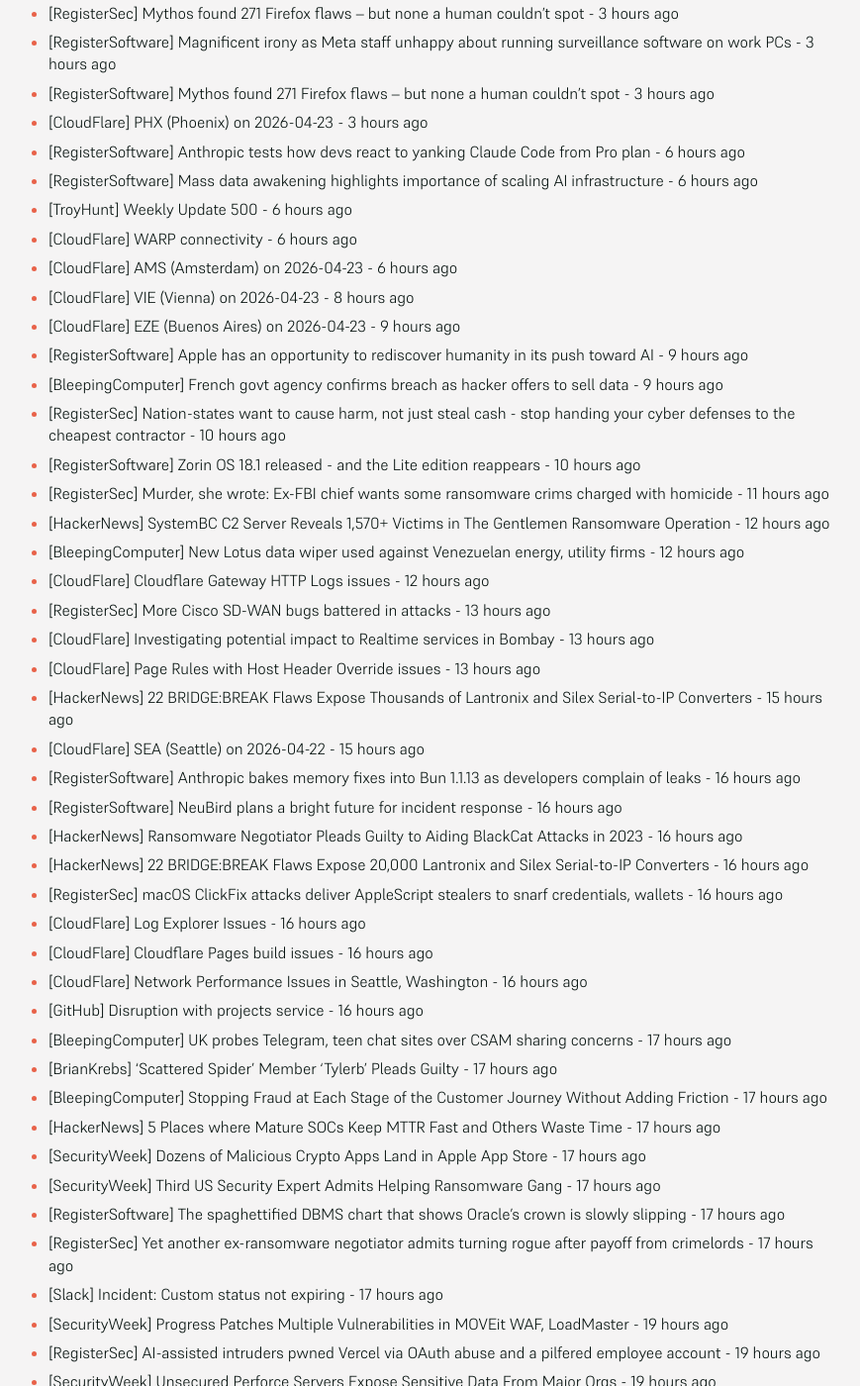
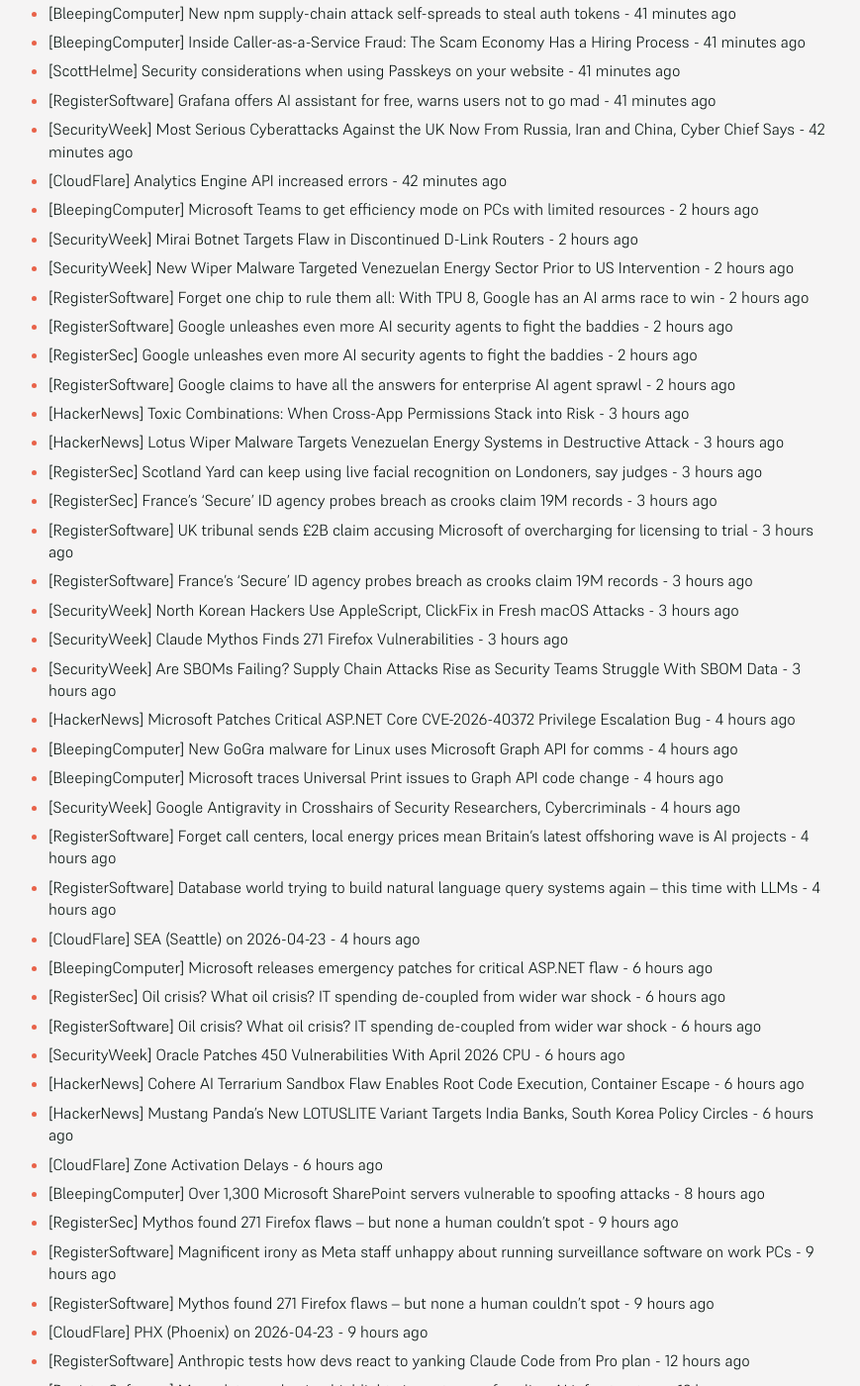
Before and after one commit to SecOpsNews/news, a Jekyll site: the page built from index.md, in a window 1280 px wide and 1400 px high, scrolled down 302 px. Shown: the whole window at 99% size, without its empty margins (215-1084 px from the left). Built offline with Jekyll 4.4.1, drawn with Linux system fonts in a browser that asks for light colours; some of the changed text lies outside the part shown.

Commit message:
New Feed

```diff
--- a/index.md
+++ b/index.md
@@ -9,71 +9,108 @@ description: Latest Updates
 
 <!-- SecOps start -->
 
-- [BleepingComputer] Over 1,300 Microsoft SharePoint servers vulnerable to spoofing attacks - 1 hour ago
-- [RegisterSec] Mythos found 271 Firefox flaws – but none a human couldn’t spot - 3 hours ago
-- [RegisterSoftware] Magnificent irony as Meta staff unhappy about running surveillance software on work PCs - 3 hours ago
-- [RegisterSoftware] Mythos found 271 Firefox flaws – but none a human couldn’t spot - 3 hours ago
-- [CloudFlare] PHX (Phoenix) on 2026-04-23 - 3 hours ago
-- [RegisterSoftware] Anthropic tests how devs react to yanking Claude Code from Pro plan - 6 hours ago
-- [RegisterSoftware] Mass data awakening highlights importance of scaling AI infrastructure - 6 hours ago
-- [TroyHunt] Weekly Update 500 - 6 hours ago
-- [CloudFlare] WARP connectivity - 6 hours ago
-- [CloudFlare] AMS (Amsterdam) on 2026-04-23 - 6 hours ago
-- [CloudFlare] VIE (Vienna) on 2026-04-23 - 8 hours ago
-- [CloudFlare] EZE (Buenos Aires) on 2026-04-23 - 9 hours ago
-- [RegisterSoftware] Apple has an opportunity to rediscover humanity in its push toward AI - 9 hours ago
-- [BleepingComputer] French govt agency confirms breach as hacker offers to sell data - 9 hours ago
-- [RegisterSec] Nation-states want to cause harm, not just steal cash - stop handing your cyber defenses to the cheapest contractor - 10 hours ago
-- [RegisterSoftware] Zorin OS 18.1 released - and the Lite edition reappears - 10 hours ago
-- [RegisterSec] Murder, she wrote: Ex-FBI chief wants some ransomware crims charged with homicide - 11 hours ago
-- [HackerNews] SystemBC C2 Server Reveals 1,570+ Victims in The Gentlemen Ransomware Operation - 12 hours ago
-- [BleepingComputer] New Lotus data wiper used against Venezuelan energy, utility firms - 12 hours ago
-- [CloudFlare] Cloudflare Gateway HTTP Logs issues - 12 hours ago
-- [RegisterSec] More Cisco SD-WAN bugs battered in attacks - 13 hours ago
-- [CloudFlare] Investigating potential impact to Realtime services in Bombay - 13 hours ago
-- [CloudFlare] Page Rules with Host Header Override issues - 13 hours ago
-- [HackerNews] 22 BRIDGE:BREAK Flaws Expose Thousands of Lantronix and Silex Serial-to-IP Converters - 15 hours ago
-- [CloudFlare] SEA (Seattle) on 2026-04-22 - 15 hours ago
-- [RegisterSoftware] Anthropic bakes memory fixes into Bun 1.1.13 as developers complain of leaks - 16 hours ago
-- [RegisterSoftware] NeuBird plans a bright future for incident response - 16 hours ago
-- [HackerNews] Ransomware Negotiator Pleads Guilty to Aiding BlackCat Attacks in 2023 - 16 hours ago
-- [HackerNews] 22 BRIDGE:BREAK Flaws Expose 20,000 Lantronix and Silex Serial-to-IP Converters - 16 hours ago
-- [RegisterSec] macOS ClickFix attacks deliver AppleScript stealers to snarf credentials, wallets - 16 hours ago
-- [CloudFlare] Log Explorer Issues - 16 hours ago
-- [CloudFlare] Cloudflare Pages build issues - 16 hours ago
-- [CloudFlare] Network Performance Issues in Seattle, Washington - 16 hours ago
-- [GitHub] Disruption with projects service - 16 hours ago
-- [BleepingComputer] UK probes Telegram, teen chat sites over CSAM sharing concerns - 17 hours ago
-- [BrianKrebs] ‘Scattered Spider’ Member ‘Tylerb’ Pleads Guilty - 17 hours ago
-- [BleepingComputer] Stopping Fraud at Each Stage of the Customer Journey Without Adding Friction - 17 hours ago
-- [HackerNews] 5 Places where Mature SOCs Keep MTTR Fast and Others Waste Time - 17 hours ago
-- [SecurityWeek] Dozens of Malicious Crypto Apps Land in Apple App Store - 17 hours ago
-- [SecurityWeek] Third US Security Expert Admits Helping Ransomware Gang - 17 hours ago
-- [RegisterSoftware] The spaghettified DBMS chart that shows Oracle's crown is slowly slipping - 17 hours ago
-- [RegisterSec] Yet another ex-ransomware negotiator admits turning rogue after payoff from crimelords - 17 hours ago
-- [Slack] Incident: Custom status not expiring - 17 hours ago
-- [SecurityWeek] Progress Patches Multiple Vulnerabilities in MOVEit WAF, LoadMaster - 19 hours ago
-- [RegisterSec] AI-assisted intruders pwned Vercel via OAuth abuse and a pilfered employee account - 19 hours ago
-- [SecurityWeek] Unsecured Perforce Servers Expose Sensitive Data From Major Orgs - 19 hours ago
-- [RegisterSoftware] AI-assisted intruders pwned Vercel via OAuth abuse and a pilfered employee account - 19 hours ago
-- [BleepingComputer] CISA flags new SD-WAN flaw as actively exploited in attacks - 19 hours ago
-- [CloudFlare] Cloudflare Access Availability Issues - 19 hours ago
-- [HackerNews] Google Patches Antigravity IDE Flaw Enabling Prompt Injection Code Execution - 20 hours ago
-- [HackerNews] NGate Campaign Targets Brazil, Trojanizes HandyPay to Steal NFC Data and PINs - 20 hours ago
-- [HackerNews] No Exploit Needed: How Attackers Walk Through the Front Door via Identity-Based Attacks - 20 hours ago
-- [RegisterSec] Met police trials snoop tech platform in push to cuff more London shoplifters - 20 hours ago
-- [RegisterSec] Crook claims to leak 'video surveillance footage' of companies - 20 hours ago
-- [BleepingComputer] Actively exploited Apache ActiveMQ flaw impacts 6,400 servers - 20 hours ago
-- [SecurityWeek] Data Breaches at Healthcare Organizations in Illinois and Texas Affect 600,000 - 20 hours ago
-- [SecurityWeek] Organizations Warned of Exploited Cisco, Kentico, Zimbra Vulnerabilities - 20 hours ago
-- [SecurityWeek] $290 Million Kelp DAO Crypto Heist Blamed on North Korea - 21 hours ago
-- [RegisterSoftware] Schmoozebots: Study finds flattery will get AI everywhere - 21 hours ago
-- [RegisterSoftware] Task Manager's CPU meter is an obituary for the recent past, says the engineer who built it - 21 hours ago
-- [BleepingComputer] Former ransomware negotiator pleads guilty to BlackCat attacks - 21 hours ago
-- [RegisterSec] Panasonic creates device-locked QR codes to speed facial biometric capture - 23 hours ago
-- [RegisterSec] Adaptavist Group breach spawns imposter emails as ransomware crew claims mega-haul - 23 hours ago
-- [BleepingComputer] NGate Android malware uses HandyPay NFC app to steal card data - 23 hours ago
-- [RegisterSoftware] Adaptavist Group breach spawns imposter emails as ransomware crew claims mega-haul - 23 hours ago
+- [RegisterSec] Scotland Yard can keep using live facial recognition on people in London, say judges - 41 minutes ago
+- [BleepingComputer] New npm supply-chain attack self-spreads to steal auth tokens - 41 minutes ago
+- [BleepingComputer] Inside Caller-as-a-Service Fraud: The Scam Economy Has a Hiring Process - 41 minutes ago
+- [ScottHelme] Security considerations when using Passkeys on your website - 41 minutes ago
+- [RegisterSoftware] Grafana offers AI assistant for free, warns users not to go mad - 41 minutes ago
+- [SecurityWeek] Most Serious Cyberattacks Against the UK Now From Russia, Iran and China, Cyber Chief Says - 42 minutes ago
+- [CloudFlare] Analytics Engine API increased errors - 42 minutes ago
+- [BleepingComputer] Microsoft Teams to get efficiency mode on PCs with limited resources - 2 hours ago
+- [SecurityWeek] Mirai Botnet Targets Flaw in Discontinued D-Link Routers - 2 hours ago
+- [SecurityWeek] New Wiper Malware Targeted Venezuelan Energy Sector Prior to US Intervention - 2 hours ago
+- [RegisterSoftware] Forget one chip to rule them all: With TPU 8, Google has an AI arms race to win - 2 hours ago
+- [RegisterSoftware] Google unleashes even more AI security agents to fight the baddies - 2 hours ago
+- [RegisterSec] Google unleashes even more AI security agents to fight the baddies - 2 hours ago
+- [RegisterSoftware] Google claims to have all the answers for enterprise AI agent sprawl - 2 hours ago
+- [HackerNews] Toxic Combinations: When Cross-App Permissions Stack into Risk - 3 hours ago
+- [HackerNews] Lotus Wiper Malware Targets Venezuelan Energy Systems in Destructive Attack - 3 hours ago
+- [RegisterSec] Scotland Yard can keep using live facial recognition on Londoners, say judges - 3 hours ago
+- [RegisterSec] France's 'Secure' ID agency probes breach as crooks claim 19M records - 3 hours ago
+- [RegisterSoftware] UK tribunal sends £2B claim accusing Microsoft of overcharging for licensing to trial - 3 hours ago
+- [RegisterSoftware] France's 'Secure' ID agency probes breach as crooks claim 19M records - 3 hours ago
+- [SecurityWeek] North Korean Hackers Use AppleScript, ClickFix in Fresh macOS Attacks - 3 hours ago
+- [SecurityWeek] Claude Mythos Finds 271 Firefox Vulnerabilities - 3 hours ago
+- [SecurityWeek] Are SBOMs Failing? Supply Chain Attacks Rise as Security Teams Struggle With SBOM Data - 3 hours ago
+- [HackerNews] Microsoft Patches Critical ASP.NET Core CVE-2026-40372 Privilege Escalation Bug - 4 hours ago
+- [BleepingComputer] New GoGra malware for Linux uses Microsoft Graph API for comms - 4 hours ago
+- [BleepingComputer] Microsoft traces Universal Print issues to Graph API code change - 4 hours ago
+- [SecurityWeek] Google Antigravity in Crosshairs of Security Researchers, Cybercriminals - 4 hours ago
+- [RegisterSoftware] Forget call centers, local energy prices mean Britain's latest offshoring wave is AI projects - 4 hours ago
+- [RegisterSoftware] Database world trying to build natural language query systems again – this time with LLMs - 4 hours ago
+- [CloudFlare] SEA (Seattle) on 2026-04-23 - 4 hours ago
+- [BleepingComputer] Microsoft releases emergency patches for critical ASP.NET flaw - 6 hours ago
+- [RegisterSec] Oil crisis? What oil crisis? IT spending de-coupled from wider war shock - 6 hours ago
+- [RegisterSoftware] Oil crisis? What oil crisis? IT spending de-coupled from wider war shock - 6 hours ago
+- [SecurityWeek] Oracle Patches 450 Vulnerabilities With April 2026 CPU - 6 hours ago
+- [HackerNews] Cohere AI Terrarium Sandbox Flaw Enables Root Code Execution, Container Escape - 6 hours ago
+- [HackerNews] Mustang Panda’s New LOTUSLITE Variant Targets India Banks, South Korea Policy Circles - 6 hours ago
+- [CloudFlare] Zone Activation Delays - 6 hours ago
+- [BleepingComputer] Over 1,300 Microsoft SharePoint servers vulnerable to spoofing attacks - 8 hours ago
+- [RegisterSec] Mythos found 271 Firefox flaws – but none a human couldn’t spot - 9 hours ago
+- [RegisterSoftware] Magnificent irony as Meta staff unhappy about running surveillance software on work PCs - 9 hours ago
+- [RegisterSoftware] Mythos found 271 Firefox flaws – but none a human couldn’t spot - 9 hours ago
+- [CloudFlare] PHX (Phoenix) on 2026-04-23 - 9 hours ago
+- [RegisterSoftware] Anthropic tests how devs react to yanking Claude Code from Pro plan - 12 hours ago
+- [RegisterSoftware] Mass data awakening highlights importance of scaling AI infrastructure - 12 hours ago
+- [TroyHunt] Weekly Update 500 - 12 hours ago
+- [CloudFlare] WARP connectivity - 12 hours ago
+- [CloudFlare] AMS (Amsterdam) on 2026-04-23 - 12 hours ago
+- [CloudFlare] VIE (Vienna) on 2026-04-23 - 15 hours ago
+- [CloudFlare] EZE (Buenos Aires) on 2026-04-23 - 15 hours ago
+- [RegisterSoftware] Apple has an opportunity to rediscover humanity in its push toward AI - 16 hours ago
+- [BleepingComputer] French govt agency confirms breach as hacker offers to sell data - 16 hours ago
+- [RegisterSec] Nation-states want to cause harm, not just steal cash - stop handing your cyber defenses to the cheapest contractor - 17 hours ago
+- [RegisterSoftware] Zorin OS 18.1 released - and the Lite edition reappears - 17 hours ago
+- [RegisterSec] Murder, she wrote: Ex-FBI chief wants some ransomware crims charged with homicide - 18 hours ago
+- [HackerNews] SystemBC C2 Server Reveals 1,570+ Victims in The Gentlemen Ransomware Operation - 19 hours ago
+- [BleepingComputer] New Lotus data wiper used against Venezuelan energy, utility firms - 19 hours ago
+- [CloudFlare] Cloudflare Gateway HTTP Logs issues - 19 hours ago
+- [RegisterSec] More Cisco SD-WAN bugs battered in attacks - 20 hours ago
+- [CloudFlare] Investigating potential impact to Realtime services in Bombay - 20 hours ago
+- [CloudFlare] Page Rules with Host Header Override issues - 20 hours ago
+- [HackerNews] 22 BRIDGE:BREAK Flaws Expose Thousands of Lantronix and Silex Serial-to-IP Converters - 21 hours ago
+- [CloudFlare] SEA (Seattle) on 2026-04-22 - 21 hours ago
+- [RegisterSoftware] Anthropic bakes memory fixes into Bun 1.1.13 as developers complain of leaks - 22 hours ago
+- [RegisterSoftware] NeuBird plans a bright future for incident response - 22 hours ago
+- [HackerNews] Ransomware Negotiator Pleads Guilty to Aiding BlackCat Attacks in 2023 - 22 hours ago
+- [HackerNews] 22 BRIDGE:BREAK Flaws Expose 20,000 Lantronix and Silex Serial-to-IP Converters - 22 hours ago
+- [RegisterSec] macOS ClickFix attacks deliver AppleScript stealers to snarf credentials, wallets - 22 hours ago
+- [CloudFlare] Log Explorer Issues - 22 hours ago
+- [CloudFlare] Cloudflare Pages build issues - 22 hours ago
+- [CloudFlare] Network Performance Issues in Seattle, Washington - 22 hours ago
+- [GitHub] Disruption with projects service - 22 hours ago
+- [BleepingComputer] UK probes Telegram, teen chat sites over CSAM sharing concerns - 1 day ago
+- [BrianKrebs] ‘Scattered Spider’ Member ‘Tylerb’ Pleads Guilty - 1 day ago
+- [BleepingComputer] Stopping Fraud at Each Stage of the Customer Journey Without Adding Friction - 1 day ago
+- [HackerNews] 5 Places where Mature SOCs Keep MTTR Fast and Others Waste Time - 1 day ago
+- [SecurityWeek] Dozens of Malicious Crypto Apps Land in Apple App Store - 1 day ago
+- [SecurityWeek] Third US Security Expert Admits Helping Ransomware Gang - 1 day ago
+- [RegisterSoftware] The spaghettified DBMS chart that shows Oracle's crown is slowly slipping - 1 day ago
+- [RegisterSec] Yet another ex-ransomware negotiator admits turning rogue after payoff from crimelords - 1 day ago
+- [Slack] Incident: Custom status not expiring - 1 day ago
+- [SecurityWeek] Progress Patches Multiple Vulnerabilities in MOVEit WAF, LoadMaster - 1 day ago
+- [RegisterSec] AI-assisted intruders pwned Vercel via OAuth abuse and a pilfered employee account - 1 day ago
+- [SecurityWeek] Unsecured Perforce Servers Expose Sensitive Data From Major Orgs - 1 day ago
+- [RegisterSoftware] AI-assisted intruders pwned Vercel via OAuth abuse and a pilfered employee account - 1 day ago
+- [BleepingComputer] CISA flags new SD-WAN flaw as actively exploited in attacks - 1 day ago
+- [CloudFlare] Cloudflare Access Availability Issues - 1 day ago
+- [HackerNews] Google Patches Antigravity IDE Flaw Enabling Prompt Injection Code Execution - 1 day ago
+- [HackerNews] NGate Campaign Targets Brazil, Trojanizes HandyPay to Steal NFC Data and PINs - 1 day ago
+- [HackerNews] No Exploit Needed: How Attackers Walk Through the Front Door via Identity-Based Attacks - 1 day ago
+- [RegisterSec] Met police trials snoop tech platform in push to cuff more London shoplifters - 1 day ago
+- [RegisterSec] Crook claims to leak 'video surveillance footage' of companies - 1 day ago
+- [BleepingComputer] Actively exploited Apache ActiveMQ flaw impacts 6,400 servers - 1 day ago
+- [SecurityWeek] Data Breaches at Healthcare Organizations in Illinois and Texas Affect 600,000 - 1 day ago
+- [SecurityWeek] Organizations Warned of Exploited Cisco, Kentico, Zimbra Vulnerabilities - 1 day ago
+- [SecurityWeek] $290 Million Kelp DAO Crypto Heist Blamed on North Korea - 1 day ago
+- [RegisterSoftware] Schmoozebots: Study finds flattery will get AI everywhere - 1 day ago
+- [RegisterSoftware] Task Manager's CPU meter is an obituary for the recent past, says the engineer who built it - 1 day ago
+- [BleepingComputer] Former ransomware negotiator pleads guilty to BlackCat attacks - 1 day ago
+- [RegisterSec] Panasonic creates device-locked QR codes to speed facial biometric capture - 1 day ago
+- [RegisterSec] Adaptavist Group breach spawns imposter emails as ransomware crew claims mega-haul - 1 day ago
+- [BleepingComputer] NGate Android malware uses HandyPay NFC app to steal card data - 1 day ago
+- [RegisterSoftware] Adaptavist Group breach spawns imposter emails as ransomware crew claims mega-haul - 1 day ago
 - [RegisterSec] Iran claims US used backdoors to knock out networking equipment during war - 1 day ago
 - [HackerNews] CISA Adds 8 Exploited Flaws to KEV, Sets April-May 2026 Federal Deadlines - 1 day ago
 - [CloudFlare] Increased HTTP 5xx Errors in Sydney - 1 day ago
@@ -103,44 +140,23 @@ description: Latest Updates
 - [HackerNews] ⚡ Weekly Recap: Vercel Hack, Push Fraud, QEMU Abused, New Android RATs Emerge & More - 1 day ago
 - [SecurityWeek] Serial-to-IP Converter Flaws Expose OT and Healthcare Systems to Hacking - 1 day ago
 - [RegisterSoftware] New Android development tool designed for robots, not humans - 1 day ago
-- [CloudFlare] MSP (Minneapolis) on 2026-04-23 - 1 day ago
-- [CloudFlare] ICN (Seoul) on 2026-04-23 - 1 day ago
-- [CloudFlare] KIX (Osaka) on 2026-04-27 - 1 day ago
-- [GitHub] Partial degradation for code scanning default setup and for code quality - 1 day ago
-- [RegisterSoftware] UK.gov kicks off half-a-billion quid sovereign AI venture with £80M invite - 1 day ago
-- [RegisterSoftware] AI is reshaping Britain's datacenter map away from London - 1 day ago
-- [RegisterSoftware] Microsoft releases Windows Server update fix to fix its April update fixes - 1 day ago
-- [BleepingComputer] Microsoft tests Windows Explorer speed, performance improvements - 1 day ago
-- [BleepingComputer] British Scattered Spider hacker pleads guilty to crypto theft charges - 1 day ago
-- [RegisterSec] Microsoft releases Windows Server update fix to fix its April update fixes - 1 day ago
-- [SecurityWeek] British Scattered Spider Hacker Pleads Guilty in the US - 1 day ago
-- [BleepingComputer] The backup myth that is putting businesses at risk - 1 day ago
-- [HackerNews] Why Most AI Deployments Stall After the Demo - 1 day ago
-- [CloudFlare] WAW (Warsaw) on 2026-04-20 - 1 day ago
-- [CloudFlare] ICN (Seoul) on 2026-04-29 - 1 day ago
-- [SecurityWeek] Bluesky Disrupted by Sophisticated DDoS Attack - 1 day ago
-- [SecurityWeek] Hackers Abuse QEMU for Defense Evasion - 1 day ago
-- [RegisterSoftware] HP's remote desktop push retreats as Anyware heads for end of life - 1 day ago
-- [CloudFlare] SYD (Sydney) on 2026-04-20 - 1 day ago
-- [CloudFlare] SEA (Seattle) on 2026-04-21 - 1 day ago
-- [SecurityWeek] Half of the 6 Million Internet-Facing FTP Servers Lack Encryption - 1 day ago
-- [SecurityWeek] Senate Extends Surveillance Powers Until April 30 After Chaotic Votes in House - 1 day ago
-- [BleepingComputer] Microsoft pulls service update causing Teams launch failures - 1 day ago
-- [HackerNews] Anthropic MCP Design Vulnerability Enables RCE, Threatening AI Supply Chain - 1 day ago
-- [RegisterSoftware] Growing AI power slurpage prompts MPs to examine low-energy computing - 1 day ago
-- [CloudFlare] Rulesets Rate Limiting accuracy - 1 day ago
-- [Slack] Incident: Users may experience delays due to increased load on bychan keyspace affecting system performance - 1 day ago
-- [SecurityWeek] Hackers Fail to Exploit Flaw in Discontinued TP-Link Routers - 1 day ago
-- [SecurityWeek] Next.js Creator Vercel Hacked - 1 day ago
-- [RegisterSoftware] Next.js developer Vercel warns of customer credential compromise - 1 day ago
-- [RegisterSoftware] Here's why most AI initiatives crash at pilot stage - 1 day ago
-- [HackerNews] Researchers Detect ZionSiphon Malware Targeting Israeli Water, Desalination OT Systems - 1 day ago
-- [RegisterSec] Next.js developer Vercel warns of customer credential compromise - 1 day ago
-- [RegisterSoftware] AI quota inflation is no token effort. It's baked in - 1 day ago
-- [BleepingComputer] Microsoft releases emergency updates to fix Windows Server issues - 1 day ago
-- [HackerNews] Vercel Breach Tied to Context AI Hack Exposes Limited Customer Credentials - 2 days ago
-- [DataBreaches] Russian-linked hackers appear to have launched a crippling cyberattack on Western New Mexico University - 11 months ago
-- [DataBreaches] SK Telecom vows to take full responsibility for damage from recent data leak - 11 months ago
+- [CloudFlare] MSP (Minneapolis) on 2026-04-23 - 2 days ago
+- [CloudFlare] ICN (Seoul) on 2026-04-23 - 2 days ago
+- [CloudFlare] KIX (Osaka) on 2026-04-27 - 2 days ago
+- [GitHub] Partial degradation for code scanning default setup and for code quality - 2 days ago
+- [RegisterSoftware] UK.gov kicks off half-a-billion quid sovereign AI venture with £80M invite - 2 days ago
+- [RegisterSoftware] AI is reshaping Britain's datacenter map away from London - 2 days ago
+- [RegisterSoftware] Microsoft releases Windows Server update fix to fix its April update fixes - 2 days ago
+- [BleepingComputer] Microsoft tests Windows Explorer speed, performance improvements - 2 days ago
+- [BleepingComputer] British Scattered Spider hacker pleads guilty to crypto theft charges - 2 days ago
+- [RegisterSec] Microsoft releases Windows Server update fix to fix its April update fixes - 2 days ago
+- [SecurityWeek] British Scattered Spider Hacker Pleads Guilty in the US - 2 days ago
+- [BleepingComputer] The backup myth that is putting businesses at risk - 2 days ago
+- [HackerNews] Why Most AI Deployments Stall After the Demo - 2 days ago
+- [CloudFlare] WAW (Warsaw) on 2026-04-20 - 2 days ago
+- [CloudFlare] ICN (Seoul) on 2026-04-29 - 2 days ago
+- [DataBreaches] Russian-linked hackers appear to have launched a crippling cyberattack on Western New Mexico University - 12 months ago
+- [DataBreaches] SK Telecom vows to take full responsibility for damage from recent data leak - 12 months ago
 - [HackerNews] Storm-1977 Hits Education Clouds with AzureChecker, Deploys 200+ Crypto Mining Containers - 12 months ago
 - [FullDisclosure] Microsoft ".library-ms" File / NTLM Information Disclosure (Resurrected 2025) - 12 months ago
 - [FullDisclosure] Ruby on Rails Cross-Site Request Forgery - 12 months ago
```
